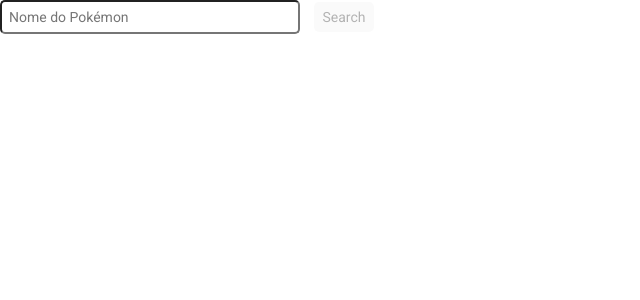
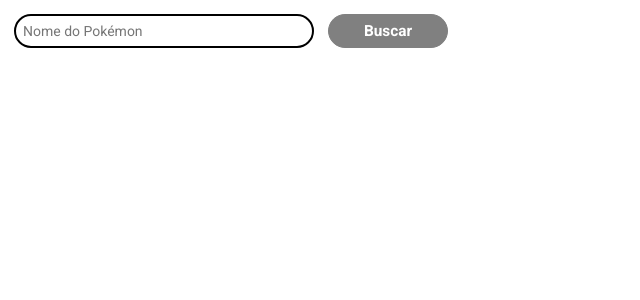
Before and after one commit to felcg/pokemonTcg, a React (Create React App) app: page / in a window 1280 px wide. Shown: the top 300 px of the page, without its empty margins (0-640 px from the left). Built offline with nearby package versions, Linux system fonts and the light colour scheme.

Commit message:
feat(presentation): update Input styles

```diff
--- a/src/presentation/pages/Home/components/Input/index.tsx
+++ b/src/presentation/pages/Home/components/Input/index.tsx
@@ -52,7 +52,7 @@ const Input: React.FC = () => {
         onClick={handleSubmit}
         disabled={disableSubmit}
       >
-        Search
+        Buscar
       </button>
     </div>
   );
--- a/src/presentation/pages/Home/components/Input/input-styles.scss
+++ b/src/presentation/pages/Home/components/Input/input-styles.scss
@@ -1,12 +1,16 @@
 @import "@presentation/styles/mediaQueries.scss";
+@import "@presentation/styles/colors.scss";
 
 .inputWrapper {
+  padding: 1rem;
 
   &__input {
     padding: 0.5rem;
     margin-right: 1rem;
     min-width: 300px;
     border-radius: 5px;
+    border: 2px solid $black;
+    border-radius: 20px
   }
 
   &__button {
@@ -16,8 +20,17 @@
     min-width: 60px;
     margin-right: 1rem;
     cursor: pointer;
+    background-color: $primary;
+    color: $white;
+    font-weight: bolder;
+    font-size: 1.1rem;
+    min-width: 120px;
+    border-radius: 20px;
+    border: 1px solid $primary;
 
     &:disabled {
+      background-color: $gray;
+      border: 1px solid $gray;
       cursor: not-allowed
     }
   }
@@ -28,5 +41,10 @@
     display: flex;
     flex-direction: column;
     gap: 0.5rem;
+
+    &__input, &__button {
+      margin: 0;
+
+    }
   }
 }
```
